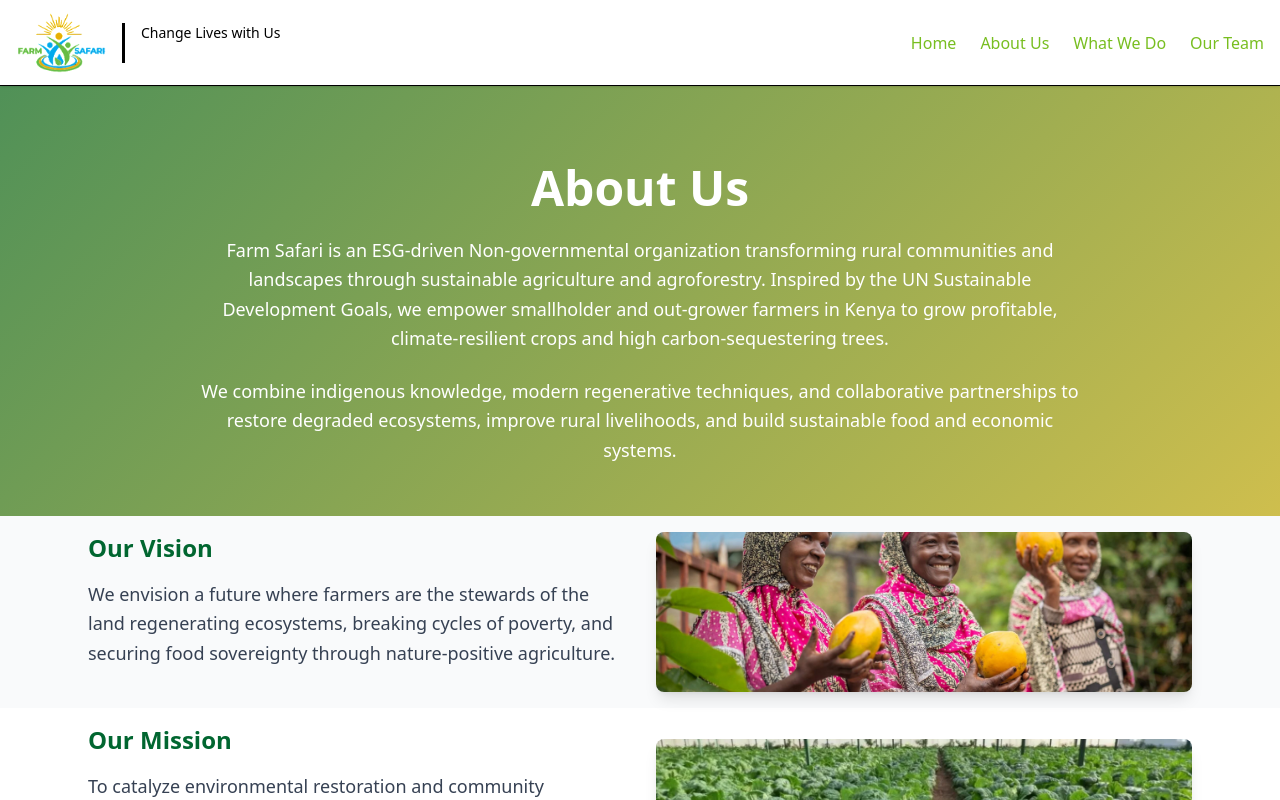
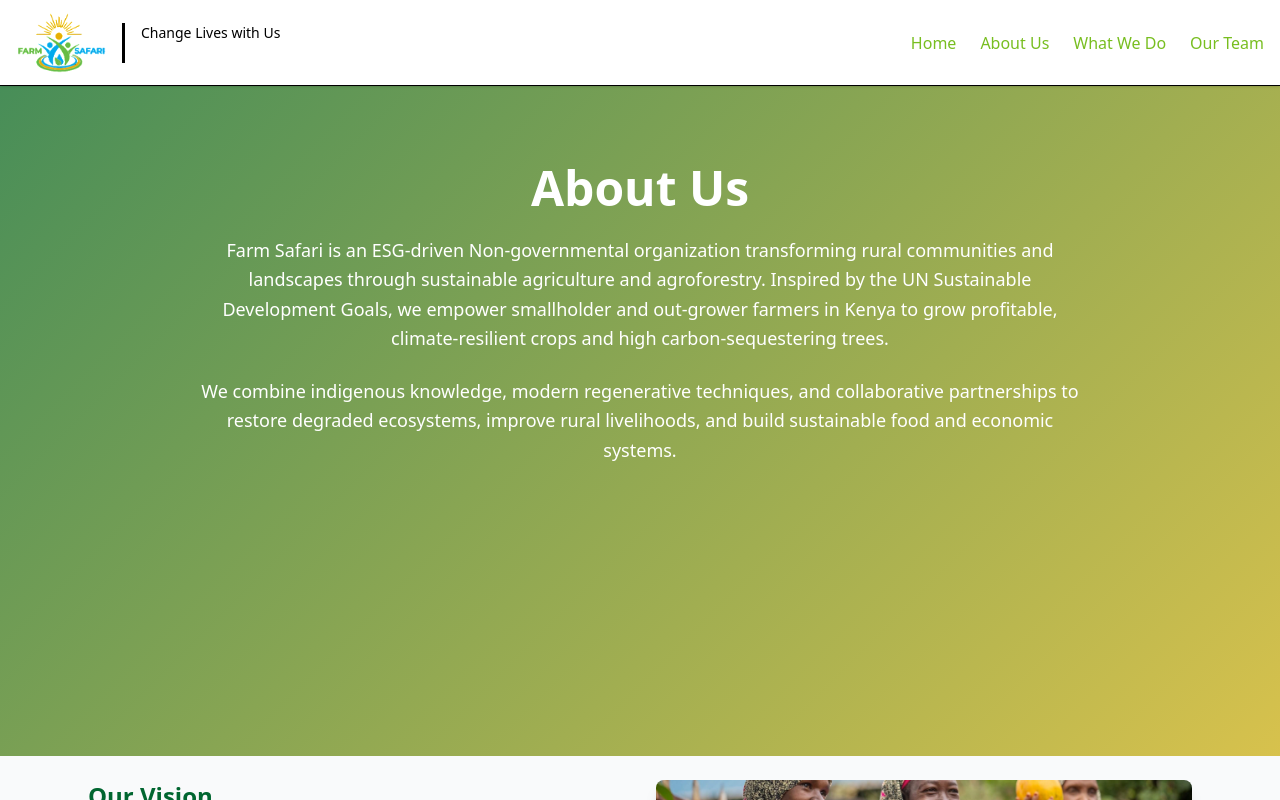
Before and after one commit to Ronald-pro/farm-safari, a Next.js app: page /about in a window 1280 px wide. Shown: the top 800 px of the page. Built offline with nearby package versions, Linux system fonts and the light colour scheme.

Commit message:
fixed height on about

```diff
--- a/src/app/about/page.tsx
+++ b/src/app/about/page.tsx
@@ -7,7 +7,7 @@ export default function AboutPage() {
 	return (
 		<div>
 			<header
-				className="relative w-full h-120 py-20 md:py-32 px-4 bg-cover bg-center bg-no-repeat"
+				className="relative w-full h-180 py-20 md:py-32 px-4 bg-cover bg-center bg-no-repeat"
 				style={{ backgroundImage: "url('/animated_gradient.svg')" }}
 			>
 				{/* Overlay for readability */}
--- a/src/components/AboutUsSection.tsx
+++ b/src/components/AboutUsSection.tsx
@@ -17,7 +17,7 @@ export default function AboutUsSection({
   imgLeft = false,
 }: AboutUsSectionProps) {
   return (
-    <section className="py-4 bg-white even:bg-gray-50">
+    <section className="py-6 bg-white even:bg-gray-50">
       <div className={`max-w-6xl mx-auto grid grid-cols-1 md:grid-cols-2 gap-8 items-center px-6 ${imgLeft ? 'md:grid-flow-row-dense' : ''}`}>
         <div>
           <h2 className="text-2xl font-extrabold text-green-800 mb-4">{title}</h2>
```
